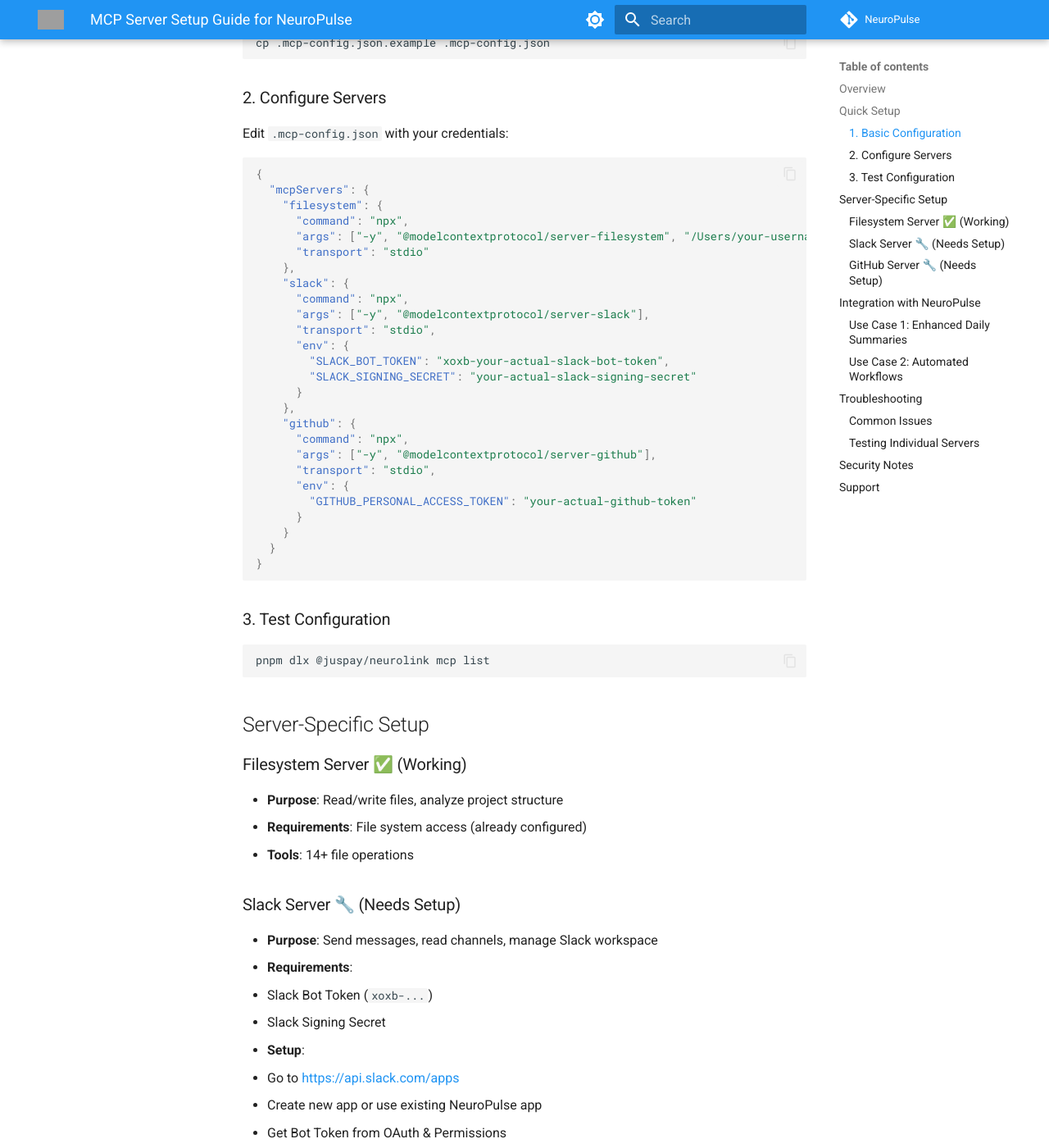
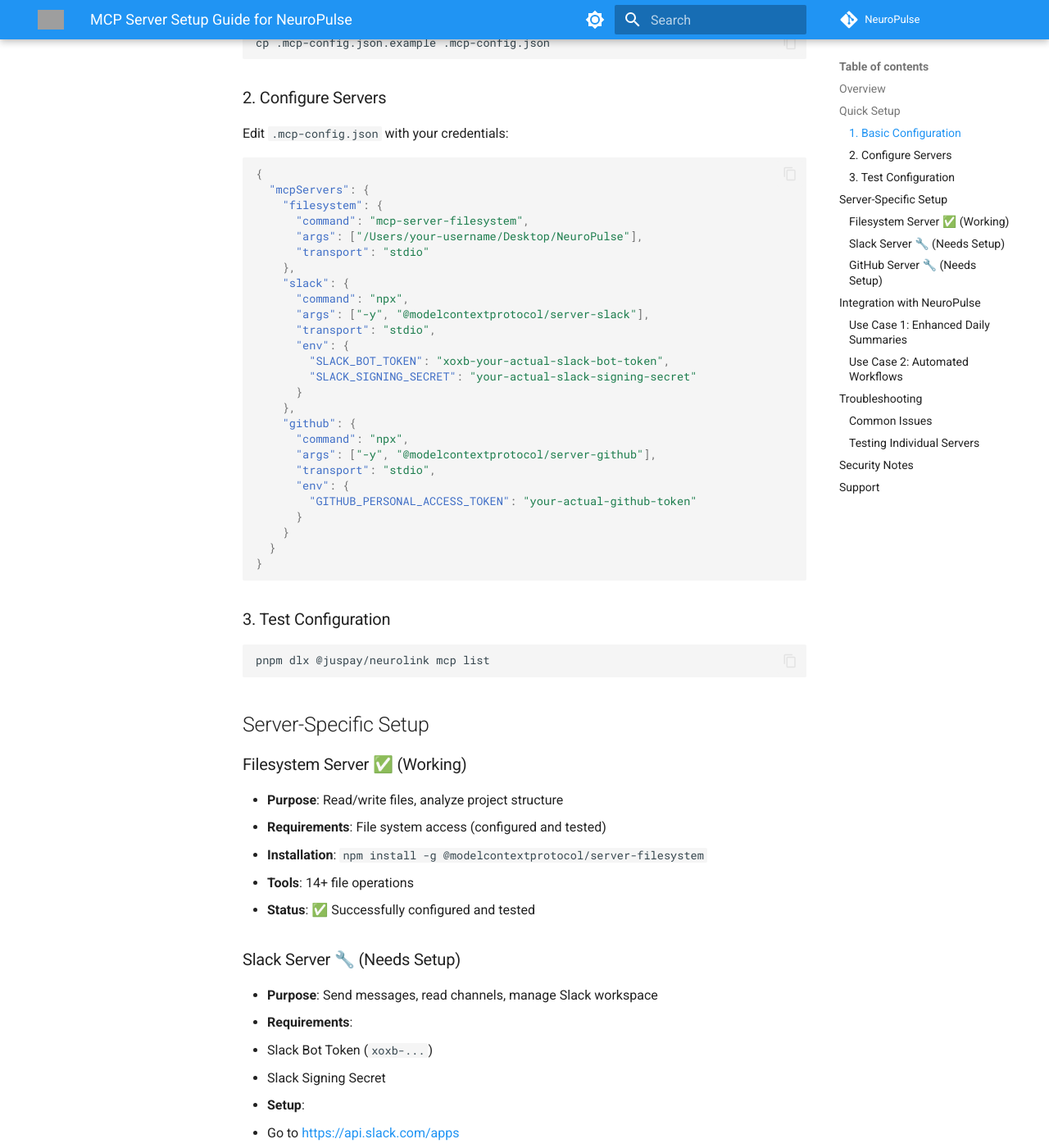
Before and after one commit to juspay/NeuroPulse, an MkDocs documentation site: the page built from docs/MCP_SETUP.md, in a window 1280 px wide and 1400 px high, scrolled down 476 px. Shown: the whole window at 82% size. Built offline with MkDocs 1.6.1 and Material for MkDocs 9.7.7, drawn with Linux system fonts in a browser that asks for light colours; comment, search, counter and statistics services are not loaded; the version menu is left out; some of the changed text lies outside the part shown; grey boxes are pictures that could not be loaded.

Commit message:
Update MCP_SETUP.md

```diff
--- a/docs/MCP_SETUP.md
+++ b/docs/MCP_SETUP.md
@@ -21,8 +21,8 @@ Edit `.mcp-config.json` with your credentials:
 {
   "mcpServers": {
     "filesystem": {
-      "command": "npx",
-      "args": ["-y", "@modelcontextprotocol/server-filesystem", "/Users/your-username/Desktop/NeuroPulse"],
+      "command": "mcp-server-filesystem",
+      "args": ["/Users/your-username/Desktop/NeuroPulse"],
       "transport": "stdio"
     },
     "slack": {
@@ -56,8 +56,10 @@ pnpm dlx @juspay/neurolink mcp list
 
 ### Filesystem Server ✅ (Working)
 - **Purpose**: Read/write files, analyze project structure
-- **Requirements**: File system access (already configured)
+- **Requirements**: File system access (configured and tested)
+- **Installation**: `npm install -g @modelcontextprotocol/server-filesystem`
 - **Tools**: 14+ file operations
+- **Status**: ✅ Successfully configured and tested
 
 ### Slack Server 🔧 (Needs Setup)
 - **Purpose**: Send messages, read channels, manage Slack workspace
@@ -100,12 +102,17 @@ With MCP servers configured, NeuroPulse can:
 1. **"Found 0 MCP servers"**
    - ✅ **SOLVED**: Create `.mcp-config.json` file
 
-2. **"Connection closed" errors**
+2. **"Method not found (-32601)" errors**
+   - ✅ **SOLVED**: Install MCP server globally: `npm install -g @modelcontextprotocol/server-filesystem`
+   - ✅ **SOLVED**: Use direct command instead of npx in configuration
+   - Update `.mcp-config.json` to use `"command": "mcp-server-filesystem"`
+
+3. **"Connection closed" errors**
    - Check token validity
    - Verify permissions
    - Test individual servers
 
-3. **"Process exited with code 1"**
+4. **"Process exited with code 1"**
    - Server package not available
    - Missing dependencies
    - Invalid configuration
```
